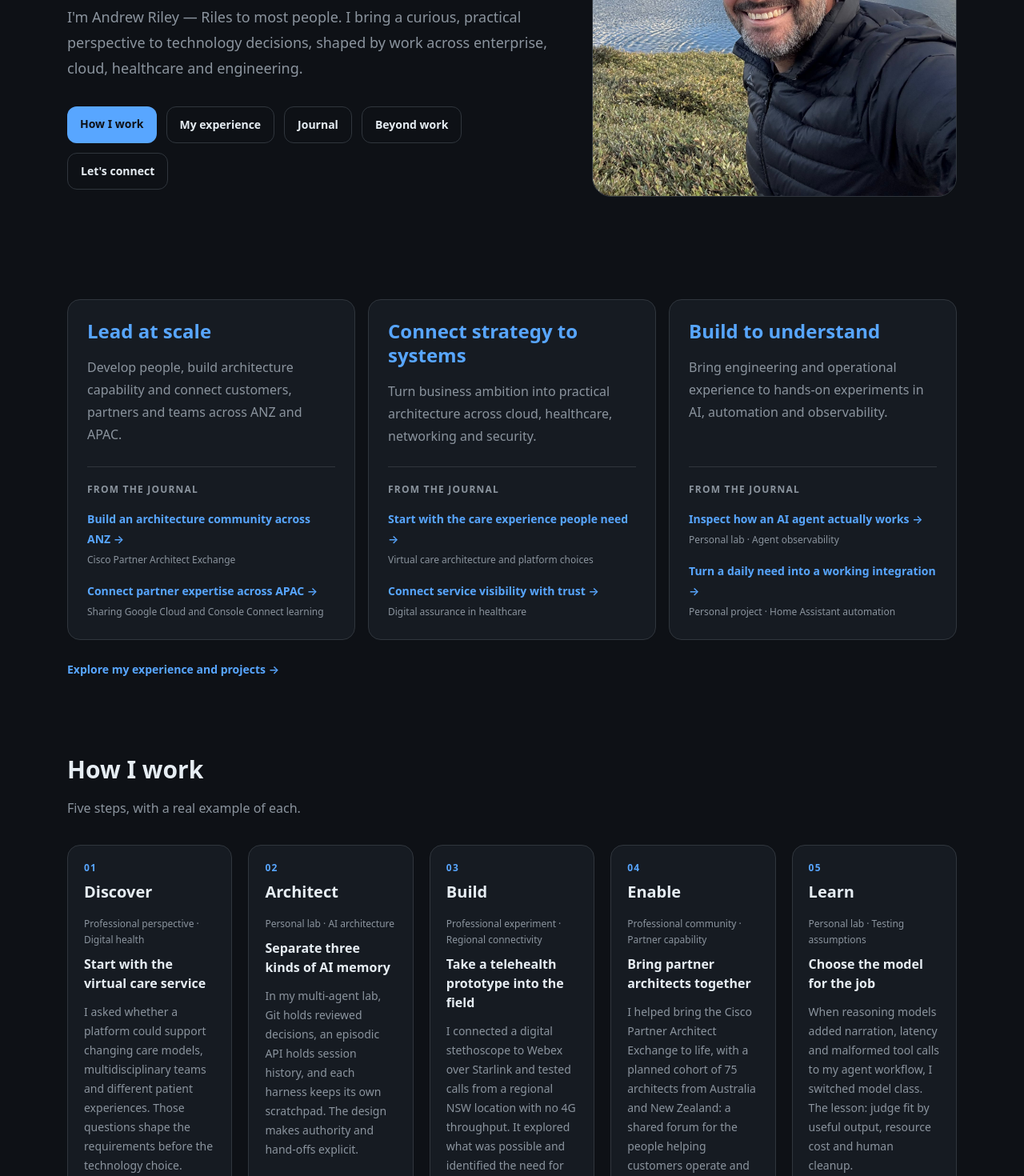
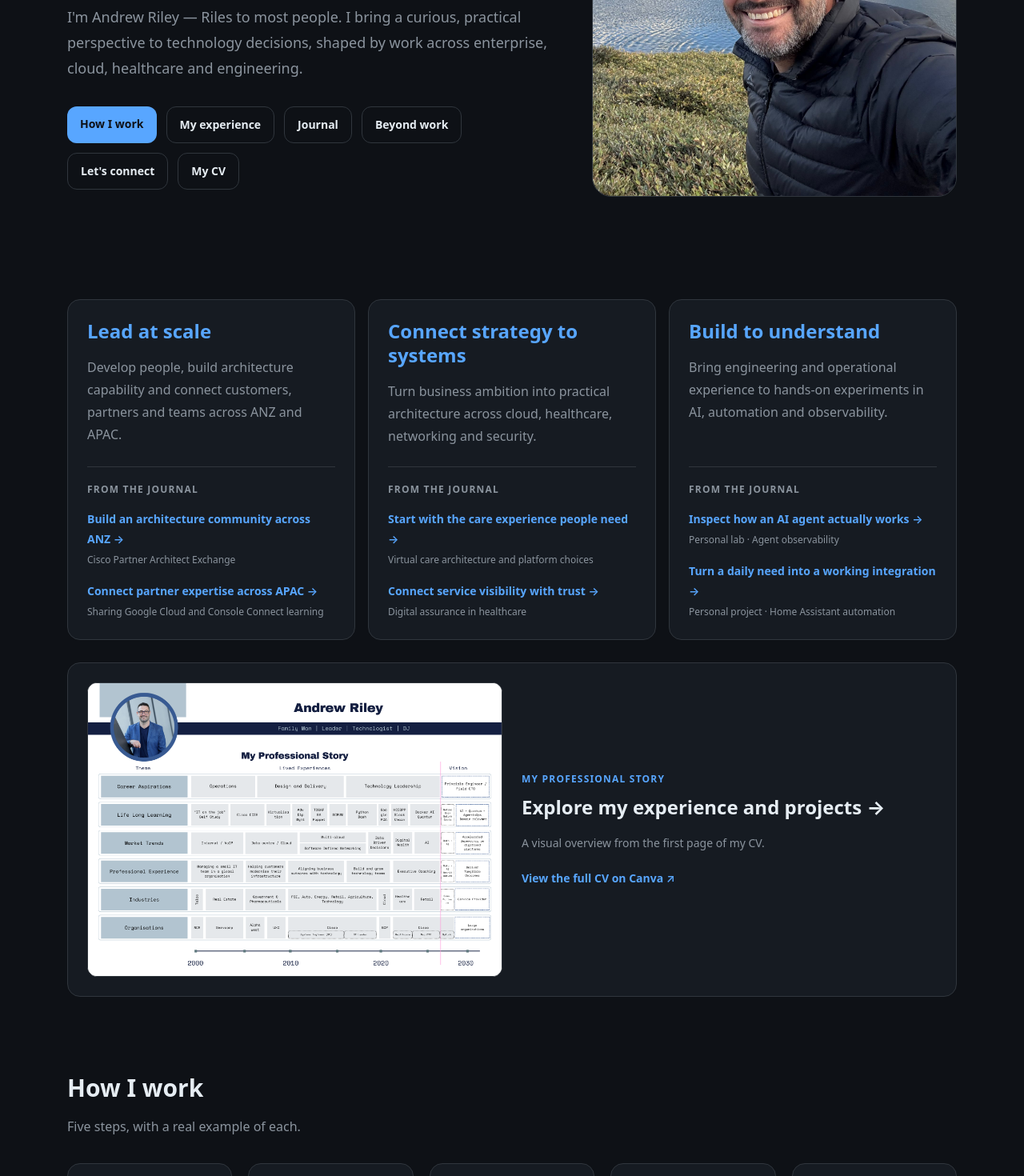
Before and after one commit to andrewkriley/www-andrewriley-info, a Next.js app: page / in a window 1280 px wide. Shown: the part 480-1950 px from the top of the page at 80% size. Built offline with nearby package versions, Linux system fonts and the light colour scheme.

Commit message:
Add Canva CV links and homepage page-one preview (#16)
* feat: link Canva CV from home and work

* feat: preview the first Canva CV page beside experience link

* fix: use full-resolution Canva page export

```diff
--- a/src/app/page.tsx
+++ b/src/app/page.tsx
@@ -1,3 +1,4 @@
+import { site } from "@/data/site";
 import Link from "next/link";
 import Image from "next/image";
 import { EditorialHero } from "@/components/editorial-hero";
@@ -6,7 +7,7 @@ import { ProofStrip } from "@/components/proof-strip";
 import { PostCard } from "@/components/post-card";
 import { getFeaturedPosts } from "@/lib/content";
 export default function HomePage(){const posts=getFeaturedPosts(3);return <>
-<EditorialHero eyebrow="Technology leader / Architect / Builder" title="Turning complex technology into meaningful outcomes." description="I&apos;m Andrew Riley — Riles to most people. I bring a curious, practical perspective to technology decisions, shaped by work across enterprise, cloud, healthcare and engineering." image="/images/hero/andrew_main.jpg" imageAlt="Portrait of Andrew Riley" imagePosition="right center" portrait sectionLinks={[{href:"#how-i-work",label:"How I work"},{href:"#experience",label:"My experience"},{href:"#journal",label:"Journal"},{href:"#beyond-work",label:"Beyond work"},{href:"#connect",label:"Let's connect"}]}/>
+<EditorialHero cv={site.cv} eyebrow="Technology leader / Architect / Builder" title="Turning complex technology into meaningful outcomes." description="I&apos;m Andrew Riley — Riles to most people. I bring a curious, practical perspective to technology decisions, shaped by work across enterprise, cloud, healthcare and engineering." image="/images/hero/andrew_main.jpg" imageAlt="Portrait of Andrew Riley" imagePosition="right center" portrait sectionLinks={[{href:"#how-i-work",label:"How I work"},{href:"#experience",label:"My experience"},{href:"#journal",label:"Journal"},{href:"#beyond-work",label:"Beyond work"},{href:"#connect",label:"Let's connect"}]}/>
 <ProofStrip/>
 
 <HowIWork/>
--- a/src/app/work/page.tsx
+++ b/src/app/work/page.tsx
@@ -1,3 +1,4 @@
+import { site } from "@/data/site";
 import type { Metadata } from "next";
 import Image from "next/image";
 import { EditorialHero } from "@/components/editorial-hero";
@@ -9,7 +10,7 @@ export const metadata: Metadata = { title: "Work", description: "Enterprise arch
 
 export default function WorkPage() {
   return <>
-    <EditorialHero eyebrow="Selected work" title="Work that connects people, technology and outcomes." description="I&apos;ve spent my career working across the boundaries between business ambition, technical architecture and the people responsible for making change happen." image="/images/hero/riles_presenting3.jpg" imageAlt="Andrew Riley presenting to an audience" primary={{href:"#selected",label:"Explore the work"}} secondary={{href:"/about",label:"My story"}} />
+    <EditorialHero cv={site.cv} eyebrow="Selected work" title="Work that connects people, technology and outcomes." description="I&apos;ve spent my career working across the boundaries between business ambition, technical architecture and the people responsible for making change happen." image="/images/hero/riles_presenting3.jpg" imageAlt="Andrew Riley presenting to an audience" primary={{href:"#selected",label:"Explore the work"}} secondary={{href:"/about",label:"My story"}} />
     <section id="selected" className="mx-auto max-w-6xl px-5 py-14">
       <h2 className="text-3xl font-bold text-text-primary">Selected evidence</h2>
       <p className="mt-3 max-w-3xl leading-7 text-text-secondary">Professional outcomes and personal experiments are clearly distinguished. Each is an opportunity to show the problem, approach, decisions and learning.</p>
--- a/src/components/editorial-hero.tsx
+++ b/src/components/editorial-hero.tsx
@@ -11,10 +11,13 @@ type EditorialHeroProps = {
   portrait?: boolean;
   primary?: { href: string; label: string };
   secondary?: { href: string; label: string };
+  cv?: { href: string; label: string; note: string };
   sectionLinks?: { href: string; label: string }[];
 };
 
-export function EditorialHero({ eyebrow, title, description, image, imageAlt, imagePosition = "center", portrait = false, primary, secondary, sectionLinks }: EditorialHeroProps) {
+export function EditorialHero({ eyebrow, title, description, image, imageAlt, imagePosition = "center", portrait = false, primary, secondary, cv, sectionLinks }: EditorialHeroProps) {
+  const cvLink = cv ? <a href={cv.href} target="_blank" rel="noopener noreferrer" title={`${cv.note} (opens in a new tab)`} aria-label={`${cv.label}, ${cv.note}, opens in a new tab`} className="inline-flex items-center rounded-xl border border-border-subtle px-4 py-3 text-sm font-semibold text-text-primary transition hover:bg-surface-muted focus-visible:outline-2 focus-visible:outline-offset-4 focus-visible:outline-brand-primary">{cv.label}</a> : null;
+
   return (
     <section className="mx-auto grid max-w-6xl items-center gap-10 px-5 py-14 md:grid-cols-[1.15fr_0.85fr] md:py-24">
       <div>
@@ -24,9 +27,11 @@ export function EditorialHero({ eyebrow, title, description, image, imageAlt, im
         {(primary || secondary) && <div className="mt-8 flex flex-wrap gap-3">
           {primary && <Link href={primary.href} className="rounded-xl bg-brand-primary px-5 py-3 font-semibold text-text-inverse transition hover:opacity-90">{primary.label}</Link>}
           {secondary && <Link href={secondary.href} className="rounded-xl border border-border-subtle px-5 py-3 font-semibold text-text-primary transition hover:bg-surface-muted">{secondary.label}</Link>}
+          {cvLink}
         </div>}
         {sectionLinks?.length ? <nav aria-label="Explore this page" className="mt-8 flex flex-wrap gap-3">
           {sectionLinks.map((link, index) => <Link key={link.href} href={link.href} className={`rounded-xl px-4 py-3 text-sm font-semibold transition focus-visible:outline-2 focus-visible:outline-offset-4 focus-visible:outline-brand-primary ${index === 0 ? "bg-brand-primary text-text-inverse hover:opacity-90" : "border border-border-subtle text-text-primary hover:bg-surface-muted"}`}>{link.label}</Link>)}
+          {!primary && !secondary && cvLink}
         </nav> : null}
       </div>
       <div className={`relative aspect-[4/5] overflow-hidden rounded-3xl border border-border-subtle bg-surface-muted ${portrait ? "" : "sm:aspect-[5/4] md:aspect-[4/5]"}`}>
--- a/src/components/proof-strip.tsx
+++ b/src/components/proof-strip.tsx
@@ -1,3 +1,5 @@
+import Image from "next/image";
+import { site } from "@/data/site";
 import Link from "next/link";
 import { experienceHighlights } from "@/data/experience";
 
@@ -14,6 +16,16 @@ export function ProofStrip() {
         </li>)}</ul>
       </div>
     </article>)}
-    <p className="pt-2 lg:col-span-3"><Link href="/work#experience" className="text-sm font-semibold text-brand-primary hover:underline">Explore my experience and projects →</Link></p>
+    <div className="mt-3 grid items-center gap-6 rounded-2xl border border-border-subtle bg-surface-card p-5 md:grid-cols-2 lg:col-span-3 sm:p-6">
+      <a href={site.cv.href} target="_blank" rel="noopener noreferrer" aria-label="View Andrew Riley's full CV on Canva (opens in a new tab)" className="block overflow-hidden rounded-xl border border-border-subtle bg-white transition hover:shadow-soft focus-visible:outline-2 focus-visible:outline-offset-4 focus-visible:outline-brand-primary">
+        <Image src={site.cv.preview.src} alt={site.cv.preview.alt} width={site.cv.preview.width} height={site.cv.preview.height} sizes="(min-width: 768px) 50vw, 100vw" className="h-auto w-full" />
+      </a>
+      <div>
+        <p className="text-xs font-semibold uppercase tracking-widest text-brand-primary">My professional story</p>
+        <h3 className="mt-3 text-2xl font-bold leading-tight"><Link href="/work#experience" className="hover:text-brand-primary">Explore my experience and projects →</Link></h3>
+        <p className="mt-4 text-sm leading-7 text-text-secondary">A visual overview from the first page of my CV.</p>
+        <a href={site.cv.href} target="_blank" rel="noopener noreferrer" className="mt-5 inline-block text-sm font-semibold text-brand-primary hover:underline">View the full CV on Canva ↗</a>
+      </div>
+    </div>
   </section>;
 }
--- a/src/data/site.ts
+++ b/src/data/site.ts
@@ -4,6 +4,17 @@ export const site = {
   url: "https://www.andrewriley.info",
   description:
     "Andrew Riley — technology leader, architect and builder connecting complex technology with meaningful outcomes.",
+  cv: {
+    href: "https://canva.link/7yfr2mov4mzc1rh",
+    label: "My CV",
+    note: "View on Canva",
+    preview: {
+      src: "/images/cv/andrew-riley-professional-story-full.png",
+      alt: "First page of Andrew Riley's CV: a visual timeline of his professional story, learning, industries and organisations.",
+      width: 2000,
+      height: 1414,
+    },
+  },
   nav: [
     { href: "/work", label: "Work" },
     { href: "/about", label: "About" },
```
Also changed, not shown: public/images/cv/andrew-riley-professional-story-full.png (added).
